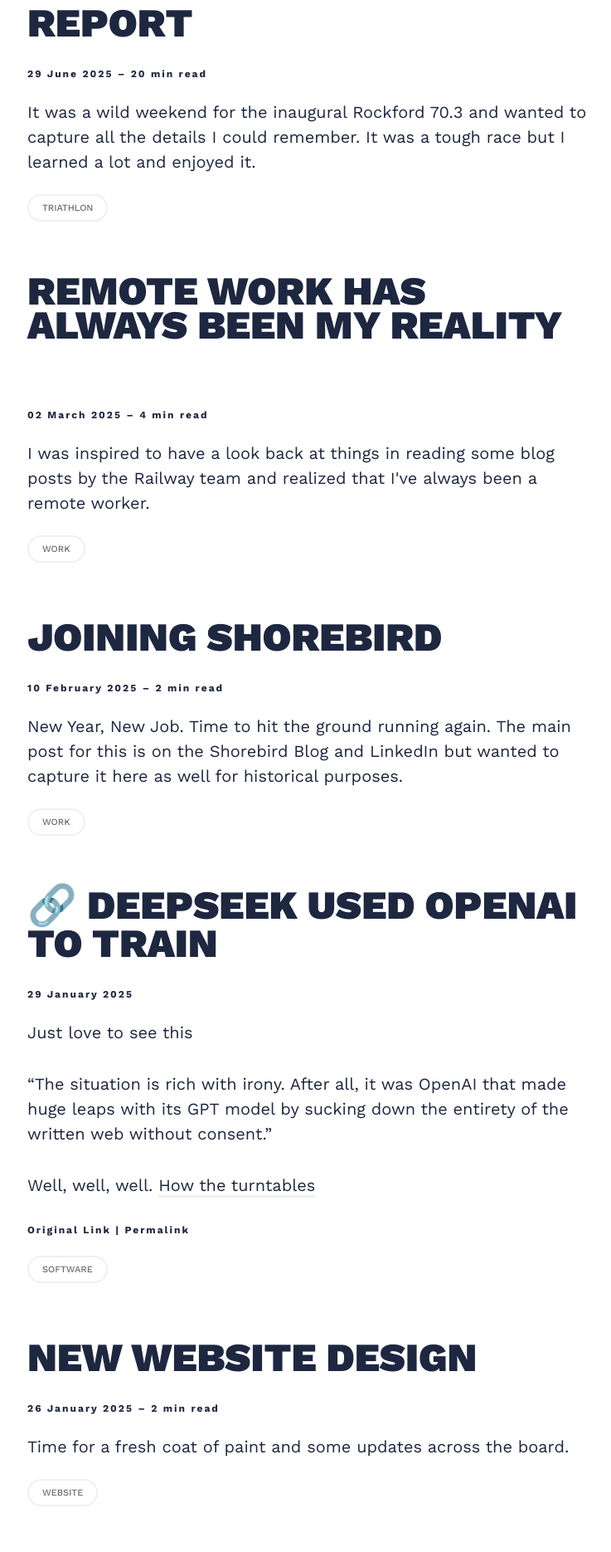
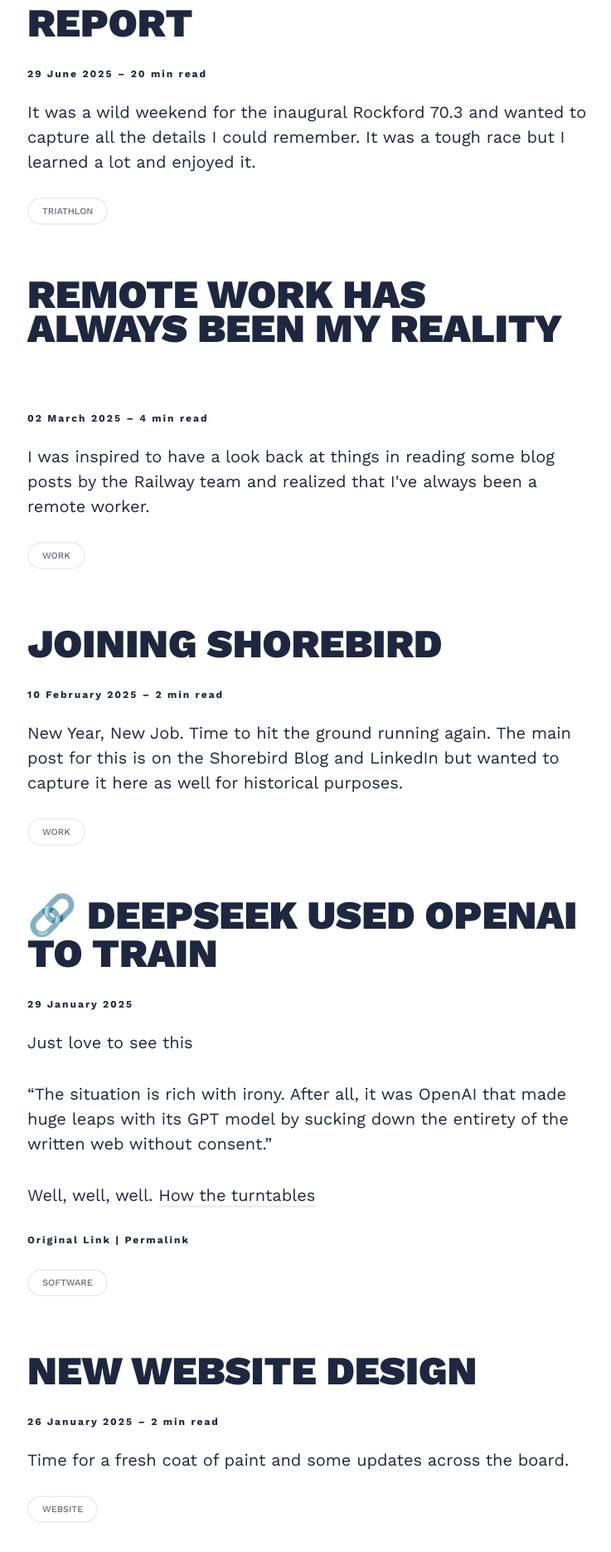
Before and after one commit to tomarra/tomarra.github.io, a Jekyll site: the page built from index.html, in a window 1280 px wide. Shown: the part 773-2643 px from the top of the page at 83% size, without its empty margins (267-1004 px from the left). Built offline with Jekyll 4.4.1, drawn with Linux system fonts in a browser that asks for light colours; nearby versions of some CDN libraries; the list of posts is cut into pages by our own code.

Commit message:
fix: change padding and fix tag links (#63)

```diff
--- a/_layouts/link_post.html
+++ b/_layouts/link_post.html
@@ -30,7 +30,7 @@
       {% if page.tags.size >= 1 %}
       <div class="post__tags">
         {% for tag in page.tags %}
-        <a href="{{ site.baseurl }}/tag/{{ tag }}" class="post__tag"
+        <a href="{{ site.baseurl }}/tags/#{{ tag }}" class="post__tag"
           >{{ tag }}</a
         >
         {% endfor %}
--- a/_layouts/post.html
+++ b/_layouts/post.html
@@ -41,7 +41,7 @@
       {% if page.tags.size >= 1 %}
       <div class="post__tags">
         {% for tag in page.tags %}
-        <a href="{{ site.baseurl }}/tag/{{ tag }}" class="post__tag"
+        <a href="{{ site.baseurl }}/tags/#{{ tag }}" class="post__tag"
           >{{ tag }}</a
         >
         {% endfor %}
--- a/_sass/4-layouts/home-page.scss
+++ b/_sass/4-layouts/home-page.scss
@@ -77,9 +77,11 @@
 }
 
 .article__tag {
+  display: inline-block;
   padding: 8px 16px;
   margin-right: 4px;
   margin-bottom: 4px;
+  margin-top: 4px;
   font-size: 11px;
   line-height: 13px;
   font-weight: 500;
--- a/search.json
+++ b/search.json
@@ -5,7 +5,7 @@
   {% for post in site.posts %}
     {
       "title"    : "{{ post.title | escape }}",
-      "article"  : "<div class='article col col-12'> <div class='article__inner'> <div class='article__content'> <h2 class='article__title'> <a href='{{post.url | prepend: site.baseurl}}'>{{post.title | escape}}<i class='fa-solid fa-arrow-right'></i></a> </h2> <div class='article__meta'> <time class='article__date' datetime='{{post.date | date_to_xmlschema}}'>{{post.date | date_to_long_string}}</time> – <span class='article__minutes'>{% assign words=post.content | number_of_words %}{% if words < 360 %}1 min read{% else %}{{words | divided_by:180}}min read{% endif %}</span> </div><p class='article__excerpt'>{{post.description | escape}}</p><div class='article__bottom'>{% if post.tags.size >=1 %}<div class='article-tags__box'>{% for tag in post.tags %}<a href='{{site.baseurl}}/tag/{{tag}}' class='article__tag'>{{tag}}</a>{% endfor %}</div>{% endif %}</div></div></div></div>",
+      "article"  : "<div class='article col col-12'> <div class='article__inner'> <div class='article__content'> <h2 class='article__title'> <a href='{{post.url | prepend: site.baseurl}}'>{{post.title | escape}}<i class='fa-solid fa-arrow-right'></i></a> </h2> <div class='article__meta'> <time class='article__date' datetime='{{post.date | date_to_xmlschema}}'>{{post.date | date_to_long_string}}</time> – <span class='article__minutes'>{% assign words=post.content | number_of_words %}{% if words < 360 %}1 min read{% else %}{{words | divided_by:180}}min read{% endif %}</span> </div><p class='article__excerpt'>{{post.description | escape}}</p><div class='article__bottom'>{% if post.tags.size >=1 %}<div class='article-tags__box'>{% for tag in post.tags %}<a href='{{site.baseurl}}/tags/#{{ tag }}' class='article__tag'>{{tag}}</a>{% endfor %}</div>{% endif %}</div></div></div></div>",
       "category" : "{{ post.category }}",
       "tags"     : "{{ post.tags | array_to_sentence_string }}",
       "url"      : "{{ site.baseurl }}{{ post.url }}",
```
